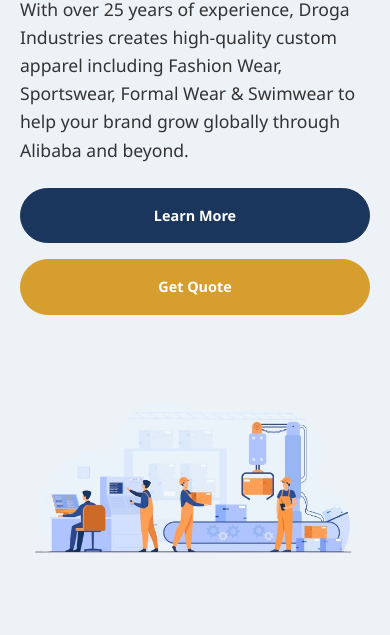
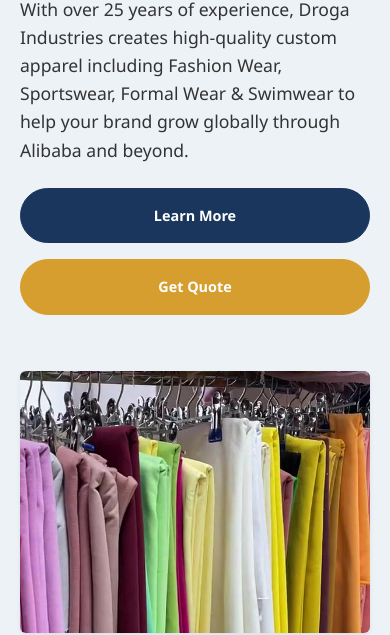
Before and after one commit to mehak187/droga, a plain HTML site: page index.html in a window 390 px wide. Shown: the part 217-852 px from the top of the page. Drawn offline with nearby package versions, Linux system fonts and the light colour scheme.

Commit message:
update main.css and index.html

```diff
--- a/css/main.css
+++ b/css/main.css
@@ -95,6 +95,19 @@ html {
 .card:hover {
     transform: translateY(-5px);
     box-shadow: 0 10px 25px rgba(0, 0, 0, 0.1);
+}
+
+/* Hero image */
+.hero-img {
+    aspect-ratio: 16 / 10;
+    object-fit: cover;
+    object-position: center;
+}
+
+@media (max-width: 767px) {
+    .hero-img {
+        aspect-ratio: 4 / 3;
+    }
 }
 
 /* Video Card Styles */
--- a/index.html
+++ b/index.html
@@ -55,7 +55,7 @@
                     </div>
                 </div>
                 <div class="col-md-6 mt-5 mt-md-0" data-aos="fade-left" data-aos-delay="200">
-                    <img src="img/home2n.png" alt="Custom Apparel" class="w-100 rounded-3 ">
+                    <img src="img/fabric-collection.jpg" alt="Premium apparel fabric collection in a range of colours" class="w-100 rounded-3 shadow-sm hero-img">
                 </div>
             </div>
         </div>
```
Also changed, not shown: img/fabric-collection.jpg (added).
